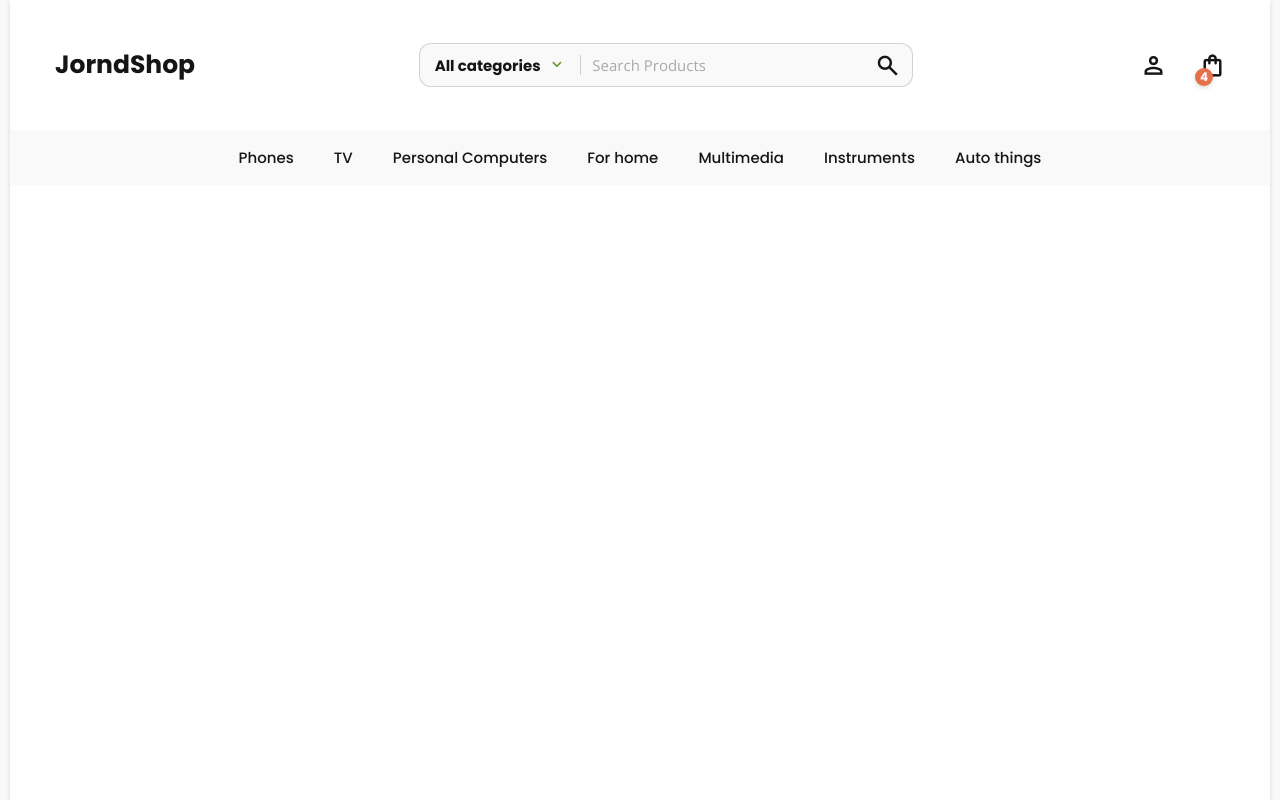
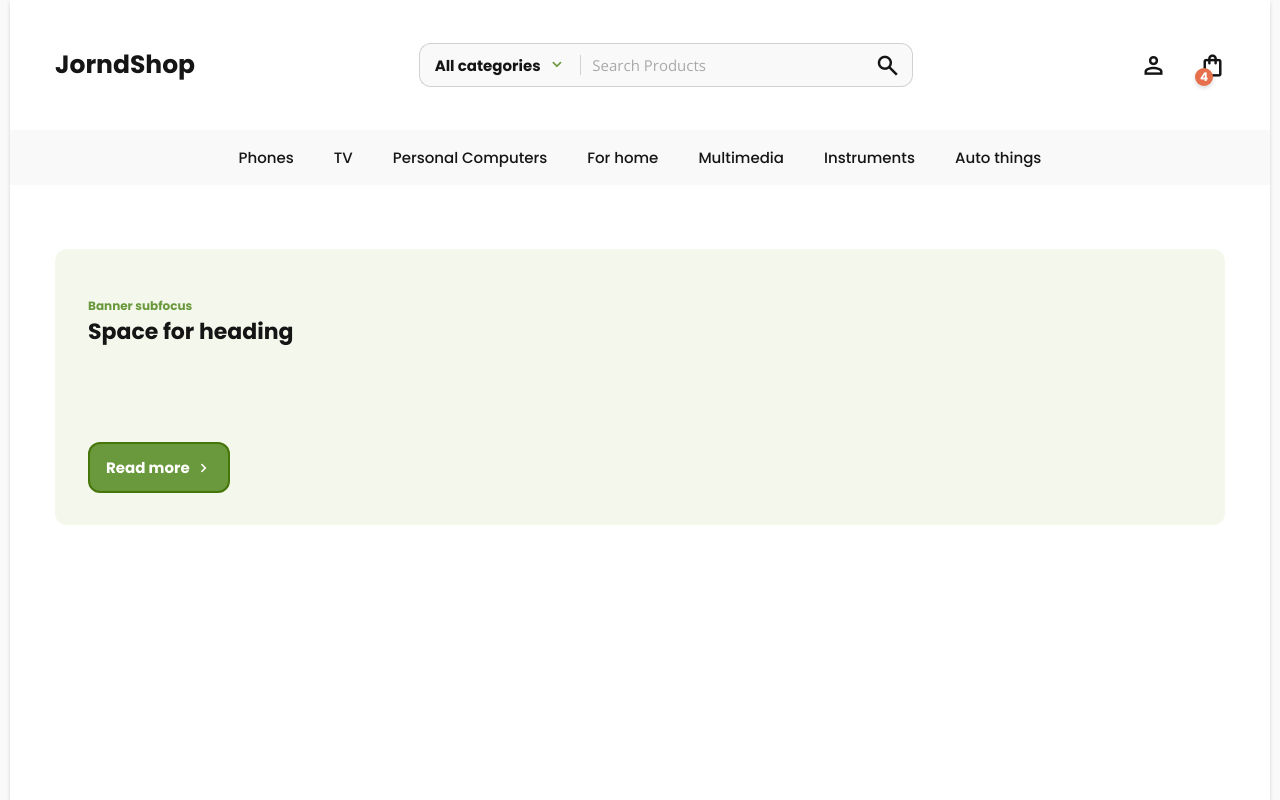
Before and after one commit to georgejornd/QuietStore, a React (Create React App) app: page / in a window 1280 px wide. Built offline with nearby package versions, Linux system fonts and the light colour scheme.

Commit message:
button & banner

```diff
--- a/public/assets/style.css
+++ b/public/assets/style.css
@@ -110,6 +110,10 @@ body {
     display: grid;
     grid-template-columns: 45px auto 45px;
     grid-template-areas: ". content .";
+}
+
+.content-container {
+    margin: 64px 0;
 }
 
 /* header */
@@ -396,3 +400,122 @@ body {
     padding: 5px 15px;
     z-index: 999;
 }
+
+/* button */
+
+.button {
+    width: max-content;
+    font-size: 15px;
+    font-weight: 700;
+    display: grid;
+    grid-auto-flow: column;
+    justify-content: center;
+    align-content: center;
+    border-radius: 12px;
+    cursor: pointer;
+    gap: 6px;
+}
+
+.button label {
+    cursor: pointer;
+}
+
+/* button colors */
+
+.button.button-primary {
+    border: 2px solid var(--C2-C);
+    background-color: var(--C1-H);
+}
+
+.button.button-secondary {
+    background-color: var(--C2-A);
+    border: 2px solid var(--C2-B);
+    color: var(--C1-H);
+}
+
+.button.button-transparently-primary {
+    background-color: var(--C1-F);
+    border: 2px solid var(--C1-F);
+}
+
+.button.button-transparently-secondary {
+    background-color: var(--C1-H);
+    border: 2px solid var(--C1-H);
+}
+
+.button.button-secondary label {
+    color: var(--C1-H);
+}
+
+/* button-sizes */
+
+.button.button-large {
+    padding: 18px 48px;
+}
+
+.button.button-medium {
+    padding: 12px 16px;
+}
+
+.button.button-small {
+    padding: 6px 12px;
+}
+
+/* button icon */
+
+.button-icon {
+    display: flex;
+    align-items: center;
+}
+
+.button-icon span {
+    font-size: 16px;
+    height: max-content;
+    color: var(--C1-H);
+}
+
+.button-icon-primary span {
+    color: var(--C2-A);
+}
+
+.button-icon-transparently-secondary span {
+    color: var(--C2-A);
+}
+
+.button-icon-left .button-icon {
+    grid-column: 1/2;
+}
+
+.button-icon-left label {
+    grid-column: 2/3;
+}
+
+.button-icon-right .button-icon {
+    grid-column: 2/3;
+}
+
+.button-icon-right label {
+    grid-column: 1/2;
+}
+
+/* banner */
+
+.banner {
+    padding: 48px 33px 32px 33px;
+    display: grid;
+    grid-gap: 94px 0;
+    border-radius: 12px;
+    background: var(--C2-E);
+}
+
+.banner-subtitle {
+    font-size: 12px;
+    font-weight: 600;
+    color: var(--C2-A);
+}
+
+.banner-title {
+    font-size: 22px;
+    font-weight: 600;
+    color: var(--C1-A);
+}
--- a/src/pages/Index.tsx
+++ b/src/pages/Index.tsx
@@ -1,11 +1,20 @@
 import React, {FC} from "react";
-import Container from "../uikit/Container";
+import PageContainer from "../uikit/container/page-сontainer";
+import Button from "../uikit/button/button";
+import Banner from "../uikit/banner";
+import ContentContainer from "../uikit/container/content-container";
 
 const Index: FC = () => {
     return (
-        <Container>
-            <></>
-        </Container>
+        <PageContainer>
+            <ContentContainer>
+                <Banner
+                    title="Space for heading"
+                    subtitle="Banner subfocus"
+                    buttons={<Button label="Read more" size="medium" color="secondary" arrowPosition="right" />}
+                />
+            </ContentContainer>
+        </PageContainer>
     )
 }
 
--- /dev/null
+++ b/src/types/icon.ts
@@ -0,0 +1 @@
+export type IconPosition = "left" | "right"
--- /dev/null
+++ b/src/uikit/banner.tsx
@@ -0,0 +1,23 @@
+import React from "react";
+
+interface BannerProps {
+    title: string
+    subtitle: string
+    buttons?: JSX.Element | JSX.Element[]
+}
+
+const Banner: React.FC<BannerProps> = ({title, subtitle, buttons}) => {
+    return (
+        <div className="banner">
+            <div className="banner-label">
+                <div className="banner-subtitle">{subtitle}</div>
+                <div className="banner-title">{title}</div>
+            </div>
+            <div className="banner-buttons">
+                {buttons}
+            </div>
+        </div>
+    )
+}
+
+export default Banner
--- /dev/null
+++ b/src/uikit/button/button.tsx
@@ -0,0 +1,30 @@
+import React from "react";
+import {IconPosition} from "../../types/icon";
+import Icon from "../icon";
+
+type ButtonColor = "primary" | "secondary" | "transparently-primary" | "transparently-secondary"
+type ButtonSize = "large" | "medium" | "small"
+
+interface ButtonProps {
+    label: string
+    color: ButtonColor
+    size: ButtonSize
+    arrowPosition?: IconPosition
+    onClick?: () => void
+}
+
+const Button: React.FC<ButtonProps> = ({label, color, size, arrowPosition}) => {
+    return (
+        <div className={`button${arrowPosition ? " button-icon-".concat(arrowPosition) : ''} button-${color} button-${size}`}>
+            <label>{label}</label>
+
+            {arrowPosition &&
+                <div className={`button-icon button-icon-${color}`}>
+                    <Icon symbol={`chevron_${arrowPosition}`} />
+                </div>
+            }
+        </div>
+    )
+}
+
+export default Button
--- /dev/null
+++ b/src/uikit/container/content-container.tsx
@@ -0,0 +1,15 @@
+import React from "react";
+
+interface ContentContainerProps {
+    children: JSX.Element | JSX.Element[]
+}
+
+const ContentContainer: React.FC<ContentContainerProps> = ({children}) => {
+    return (
+        <div className="content-container">
+            {children}
+        </div>
+    )
+}
+
+export default ContentContainer
--- a/src/uikit/Container.tsx
+++ b/src/uikit/container/page-сontainer.tsx
@@ -4,7 +4,7 @@ interface ContainerProps {
     children: JSX.Element | JSX.Element[] | string
 }
 
-const Container: React.FC<ContainerProps> = ({children}) => {
+const PageContainer: React.FC<ContainerProps> = ({children}) => {
     return (
         <div className="container">
             <div className="content">
@@ -14,4 +14,4 @@ const Container: React.FC<ContainerProps> = ({children}) => {
     )
 }
 
-export default Container
+export default PageContainer
--- a/src/uikit/input/input-field-with-icon.tsx
+++ b/src/uikit/input/input-field-with-icon.tsx
@@ -1,8 +1,9 @@
 import React from "react";
+import {IconPosition} from "../../types/icon";
 
 interface InputFieldWithIconProps {
     children: JSX.Element[]
-    iconPosition: "left" | "right"
+    iconPosition: IconPosition
 }
 
 const InputFieldWithIcon: React.FC<InputFieldWithIconProps> = ({children, iconPosition}) => {
```
